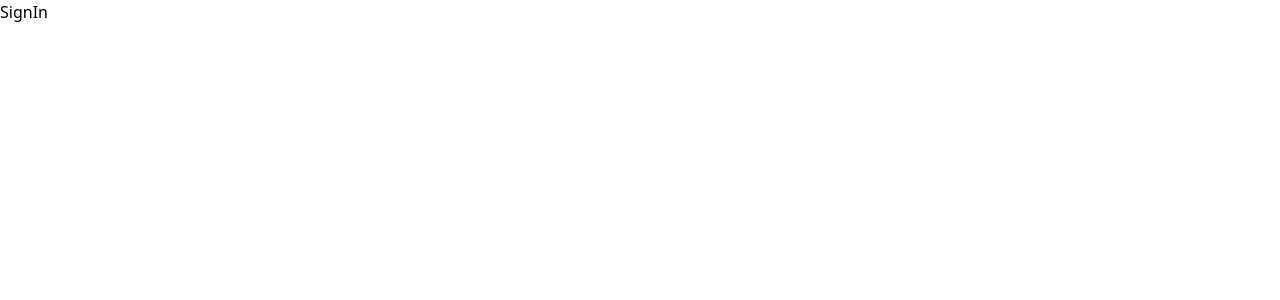
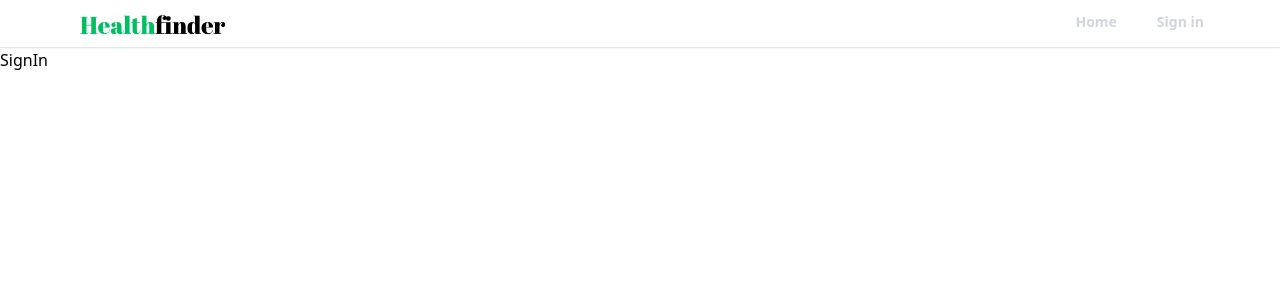
Before and after one commit to ChijiokeElijah/health-finder, a React (Create React App) app: page /sign-in in a window 1280 px wide. Shown: the top 300 px of the page. Built offline with nearby package versions, Linux system fonts and the light colour scheme.

Commit message:
Create the header component

```diff
--- a/src/App.js
+++ b/src/App.js
@@ -4,12 +4,14 @@
 import SignUp from "./pages/SignUp"
 import Profile from "./pages/Profile"
 import ForgotPassword from "./pages/ForgotPassword"
+import Header from "./components/Header";
 
 
 function App() {
   return (
         <>
           <Router>
+            <Header/>
             <Routes>
               <Route path="/" element={<Home/>}/>
               <Route path="/sign-in" element={<SignIn/>}/>
--- /dev/null
+++ b/src/components/Header.jsx
@@ -0,0 +1,30 @@
+import React from 'react'
+import logo from "../images/logo.png"
+import { useLocation, useNavigate } from 'react-router-dom'
+export default function Header() {
+  const navigate = useNavigate()
+  const location = useLocation()
+  function pathMatchRoute(route){
+    if(route === location.pathname)
+    return true
+  }
+  return (
+    <div className='bg-white border-b shadow-sm sticky top-0 z-50'>
+      <header className='flex justify-between items-center px-3 max-w-6xl mx-auto'>
+        <div>
+          <img src={logo} alt="logo" className='h-10 cursor-pointer'
+          onClick={()=>navigate
+          ("/")}/>
+        </div>
+        <div>
+          <ul className='flex space-x-10'>
+            <li className={`py-3 text-sm font-semibold text-gray-300 border-b-[3px] border-b-transparent cursor-pointer ${pathMatchRoute("/") && "text-black border-b-green-500"}`}  onClick={()=>navigate
+          ("/")}>Home</li>
+            <li className={`py-3 text-sm font-semibold text-gray-300 border-b-[3px] border-b-transparent cursor-pointer ${pathMatchRoute("/sign-in") && "text-black border-b-green-500"}`}  onClick={()=>navigate
+          ("/sign-in")}>Sign in</li>
+          </ul>
+        </div>
+      </header>
+    </div>
+  )
+}
```
Also changed, not shown: src/images/logo.png (added).
